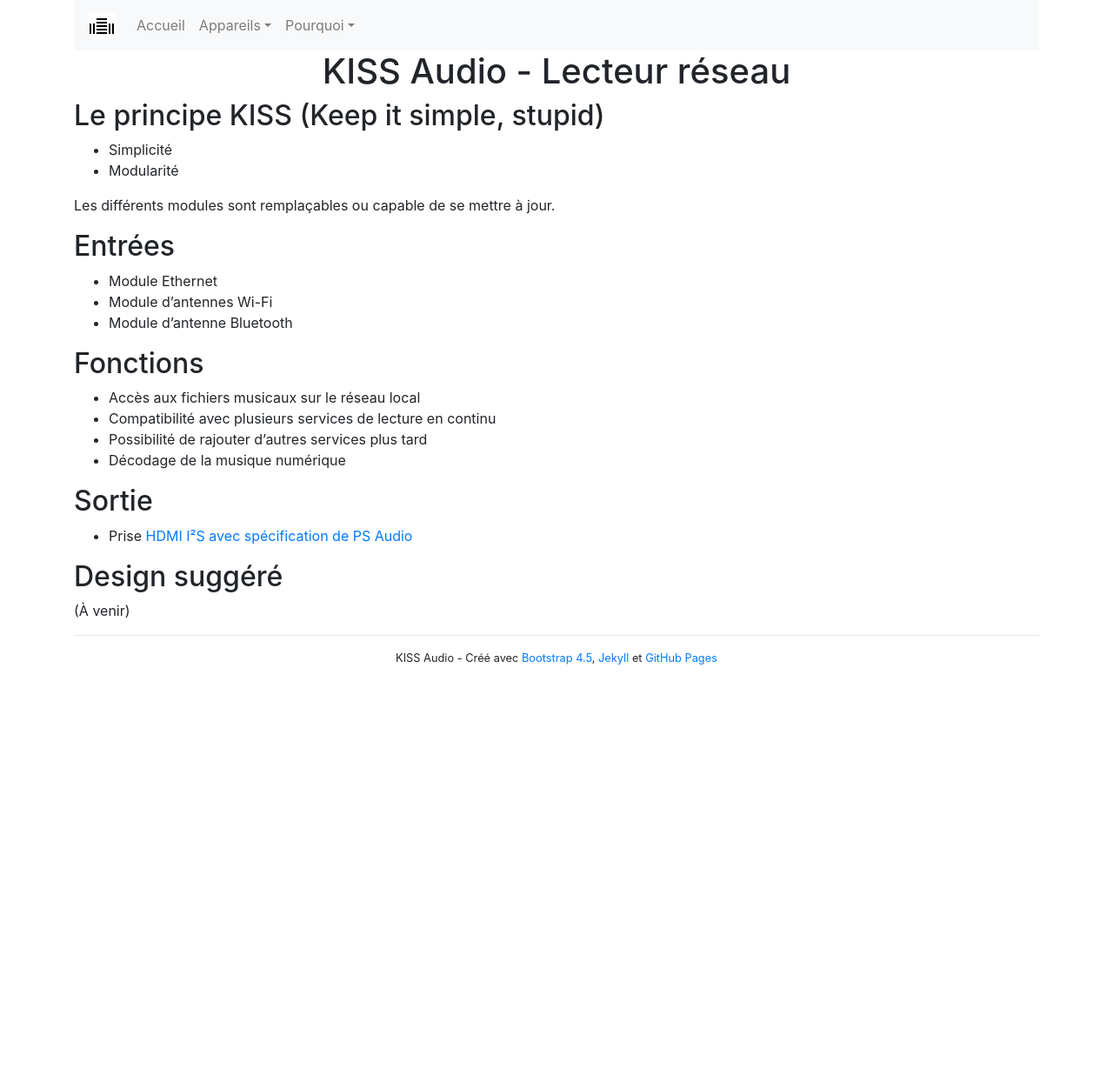
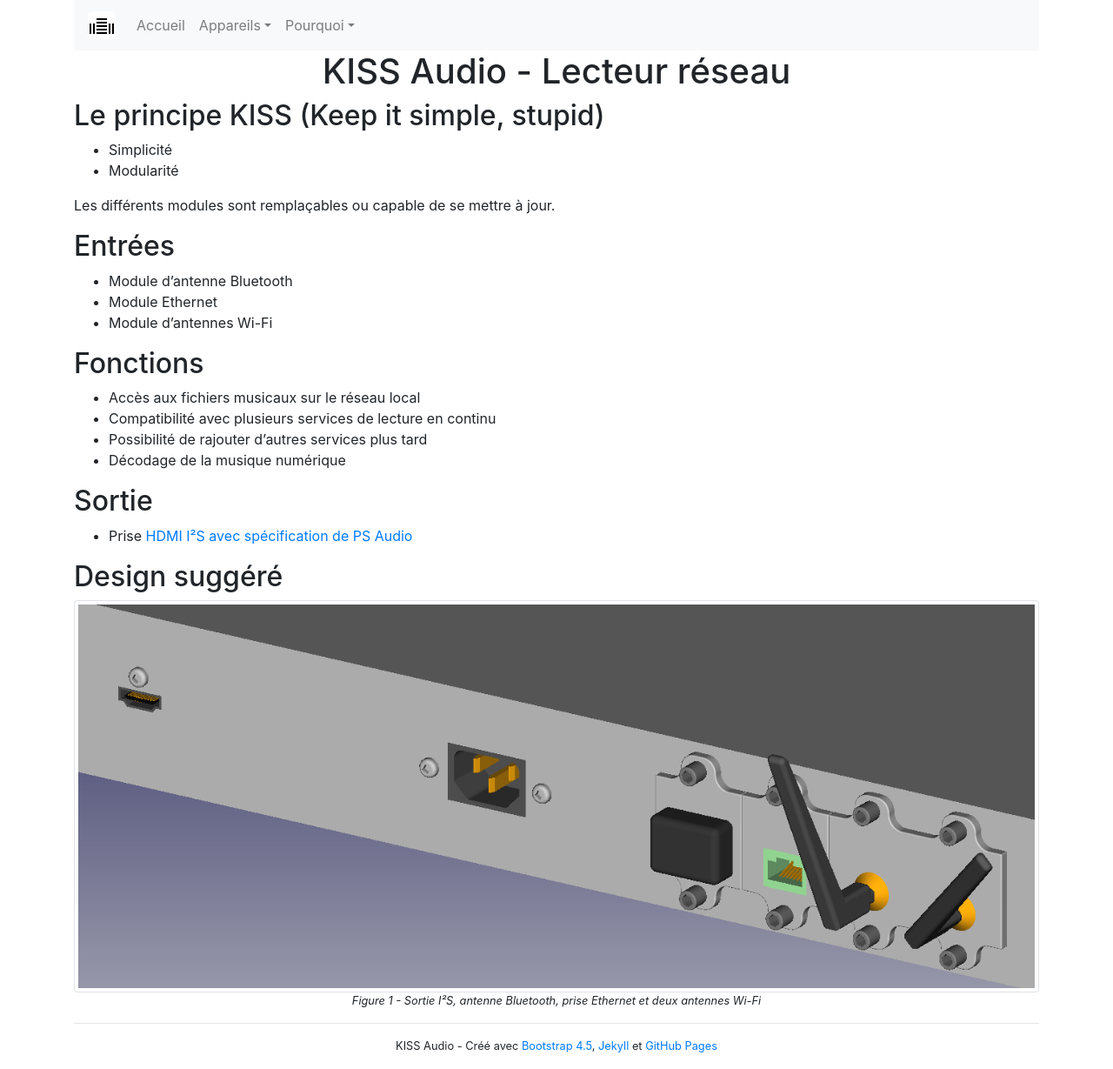
Before and after one commit to plstonge/kiss-audio, a Jekyll site: the page built from numerique/lecteur_reseau.md, in a window 1280 px wide. Shown: the whole page at 87% size. Built offline with Jekyll 4.4.1, drawn with Linux system fonts in a browser that asks for light colours; before the commit the page ends 900 px from its top, so only the background shows below that.

Commit message:
Image du lecteur réseau

```diff
--- a/numerique/lecteur_reseau.md
+++ b/numerique/lecteur_reseau.md
@@ -13,9 +13,9 @@ Les différents modules sont remplaçables ou capable de se mettre à jour.
 
 ## Entrées
 
+* Module d'antenne Bluetooth
 * Module Ethernet
 * Module d'antennes Wi-Fi
-* Module d'antenne Bluetooth
 
 ## Fonctions
 
@@ -30,4 +30,4 @@ Les différents modules sont remplaçables ou capable de se mettre à jour.
 
 ## Design suggéré
 
-(À venir)
+{% include img_design.html ind=1 alt="Sortie I²S, antenne Bluetooth, prise Ethernet et deux antennes Wi-Fi" src="images/streamer_back.png" %}
```
Also changed, not shown: numerique/images/streamer_back.png (added).
